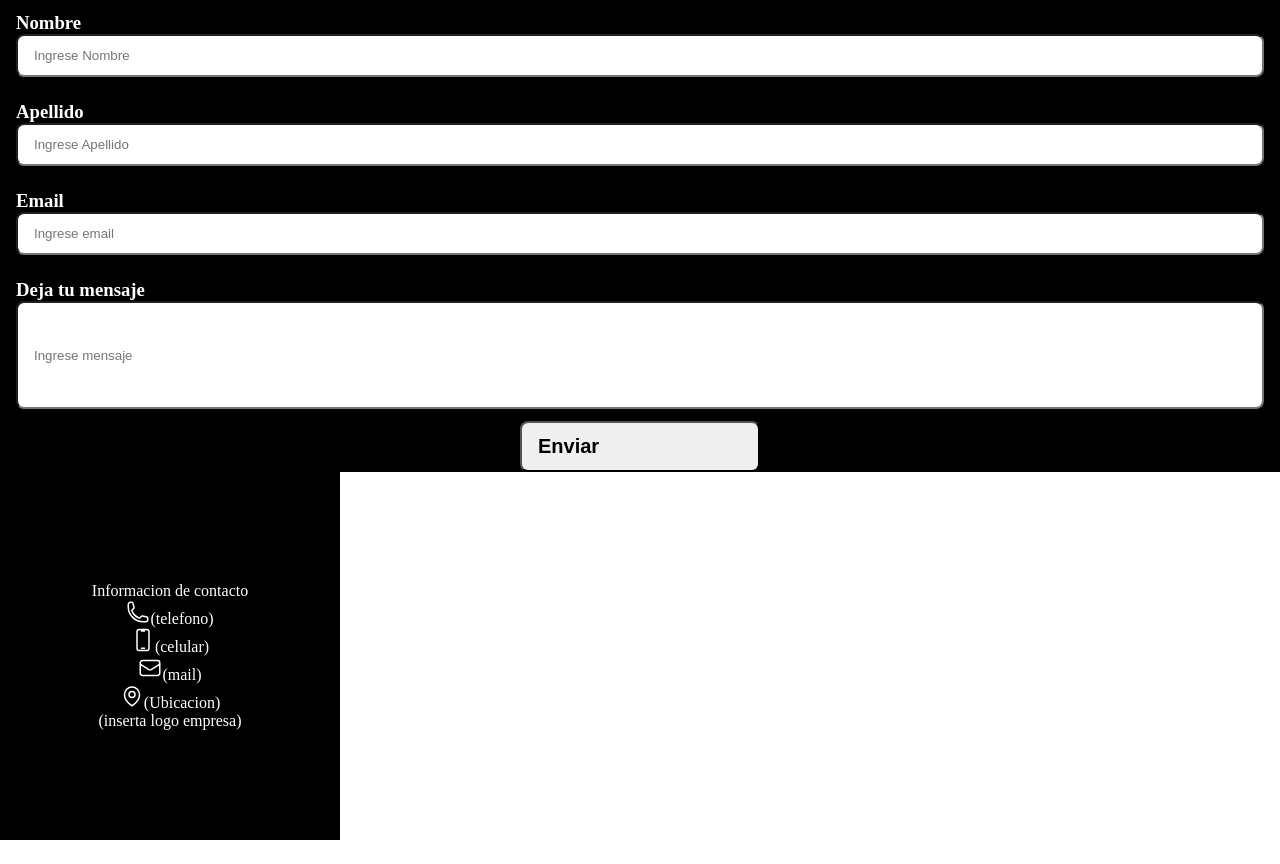
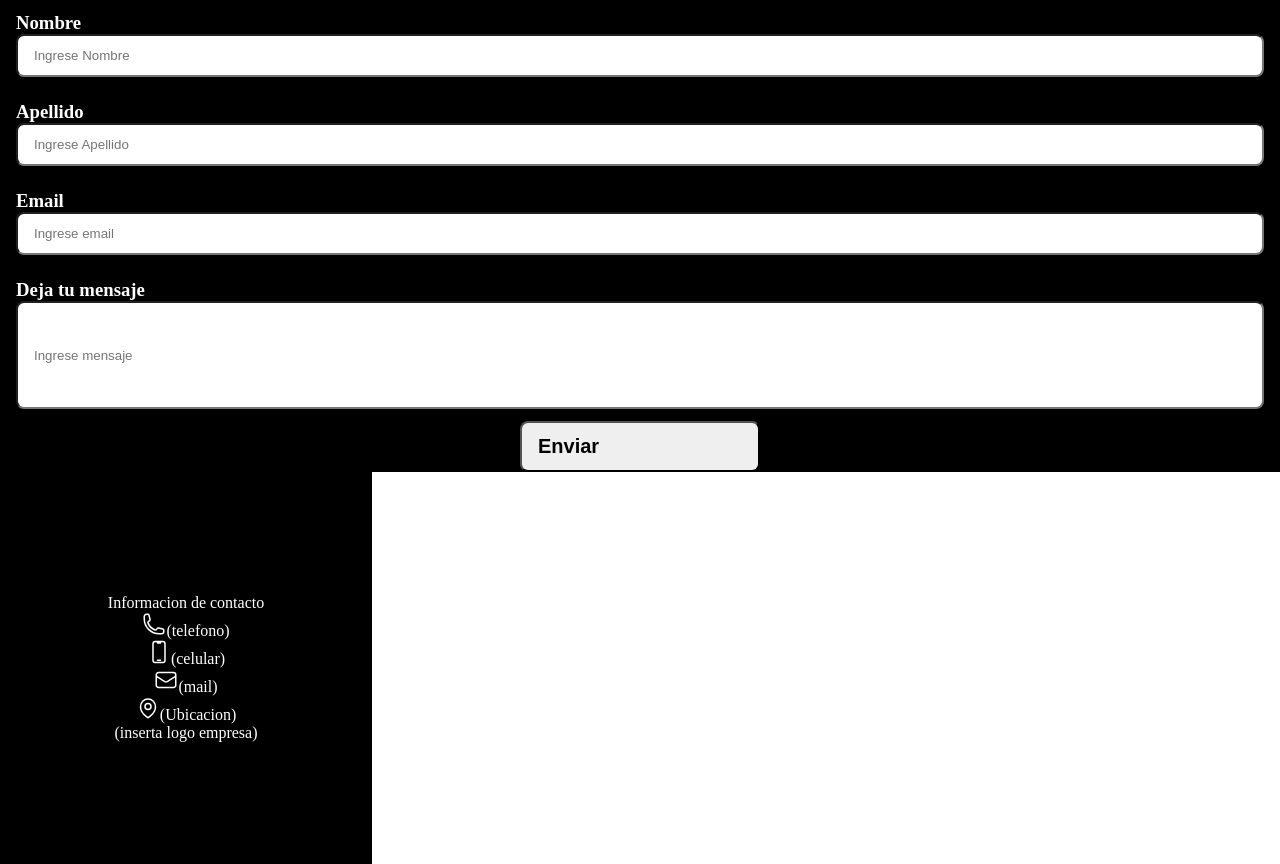
Before and after one commit to 3betclover/EVA2-Front, a plain HTML site: page index.html in a window 1280 px wide. Before the commit the page ends 840 px from the top, so only its background shows below. Drawn offline with Linux system fonts and the light colour scheme; a web font is replaced by a local one.

Commit message:
commit footer

```diff
--- a/style.css
+++ b/style.css
@@ -76,6 +76,8 @@
     display: flex;
     flex-direction: column;
     justify-content: space-between;
+    font-size: 16px;
+    padding: 12px 16px;
 }
 .contenedor-pie-de-pagina{
     text-align: center;
@@ -87,7 +89,6 @@
     font-size: 16px;
     padding: 12px 16px;
     min-width: 240px ;
-
 }
 .icon{
     color: #fff;
```
